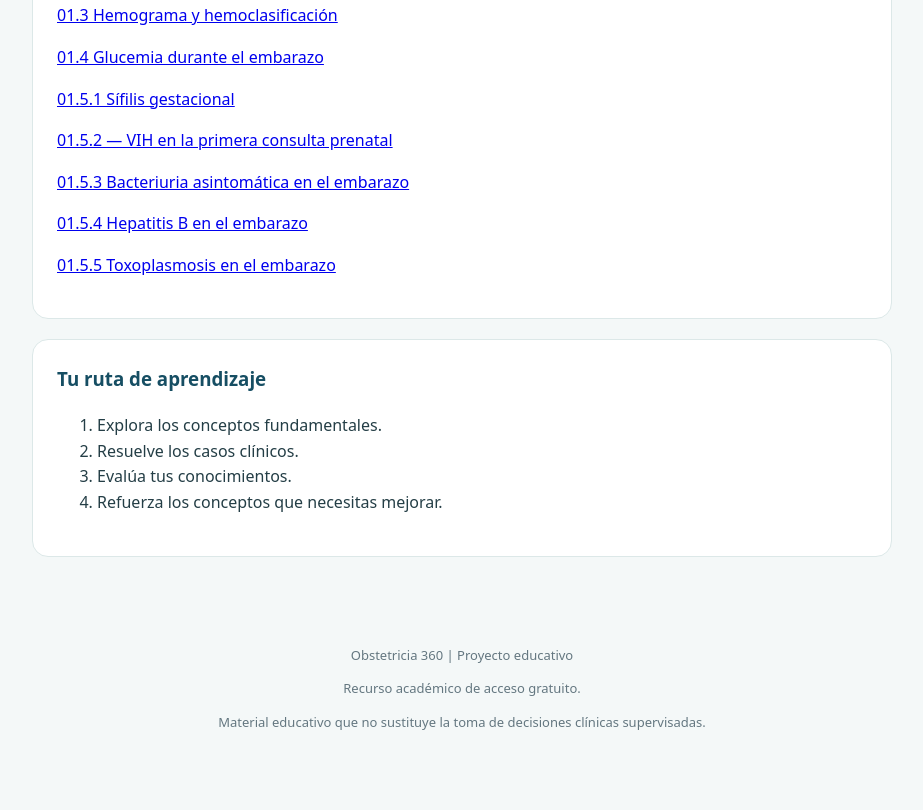
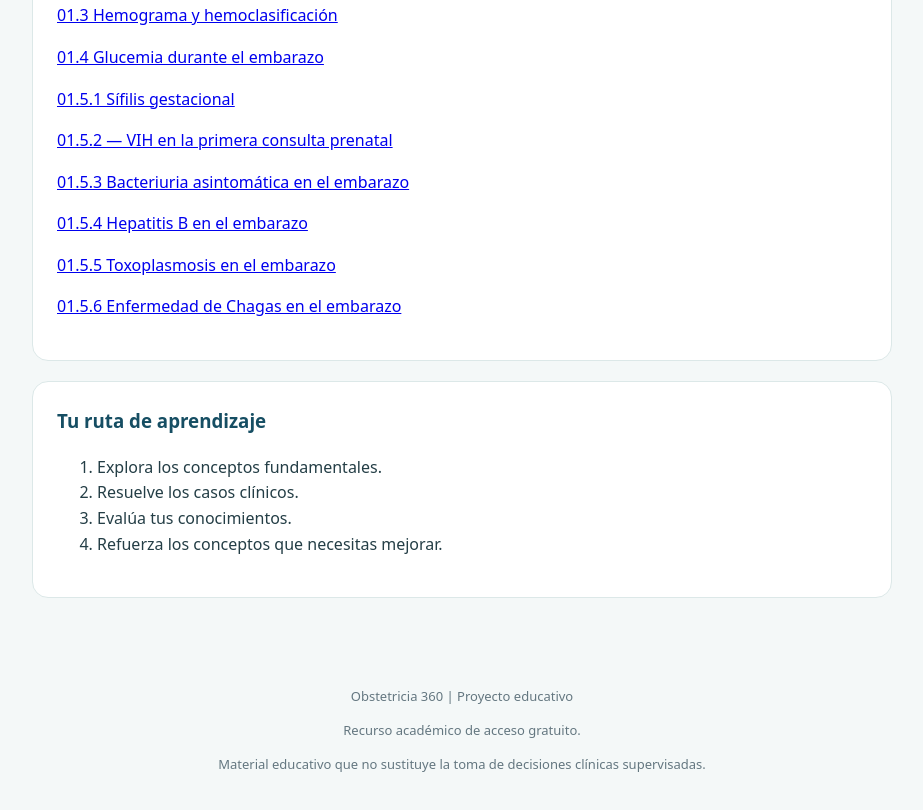
Before and after one commit to bp5icesi/obstetricia360, a plain HTML site: page index.html in a window 1280 px wide. Shown: the part 897-1707 px from the top of the page, without its empty margins (178-1101 px from the left). Before the commit the page ends 1668 px from the top, so only its background shows below. Drawn offline with Linux system fonts and the light colour scheme.

Commit message:
Update index.html

```diff
--- a/index.html
+++ b/index.html
@@ -137,6 +137,11 @@ footer {
     01.5.5 Toxoplasmosis en el embarazo
   </a>
 </p>
+  <p>
+  <a href="./modulos/chagas-embarazo.html">
+    01.5.6 Enfermedad de Chagas en el embarazo
+  </a>
+</p>
 </section>
 
 
```
